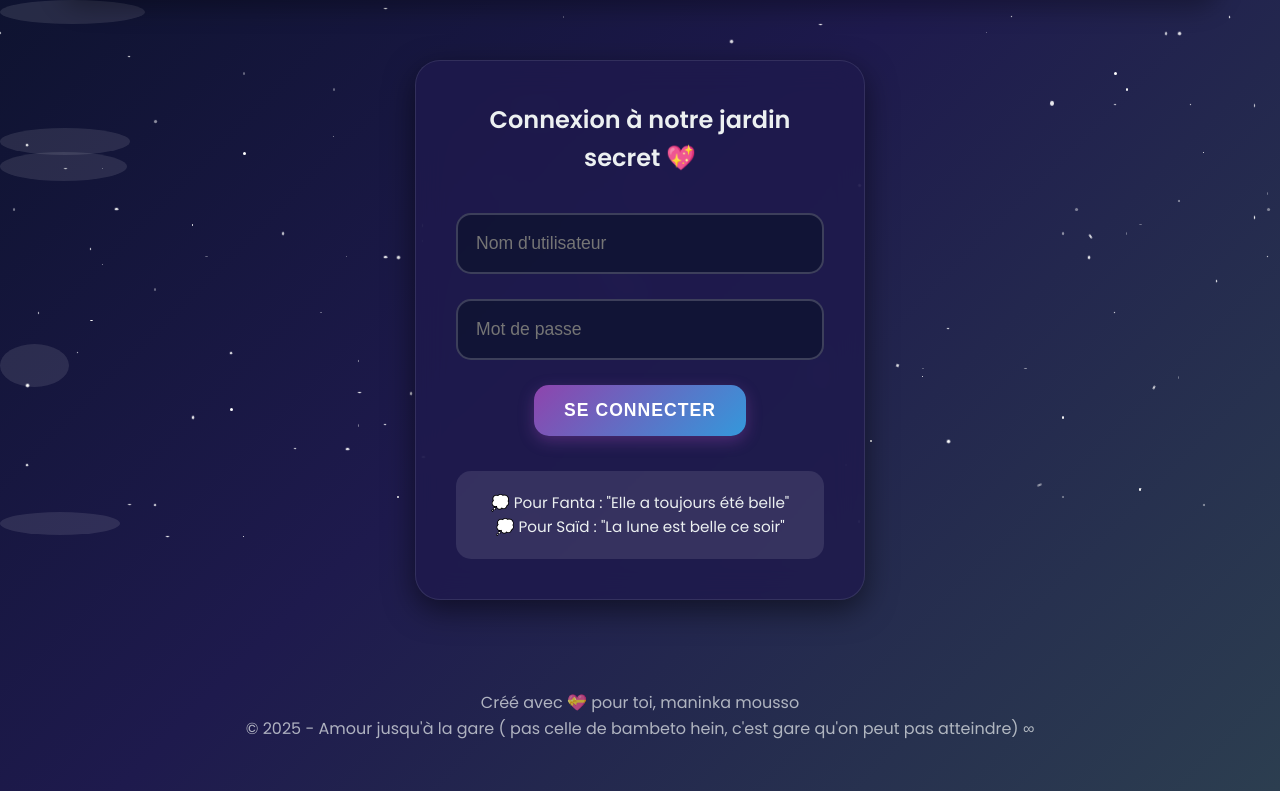
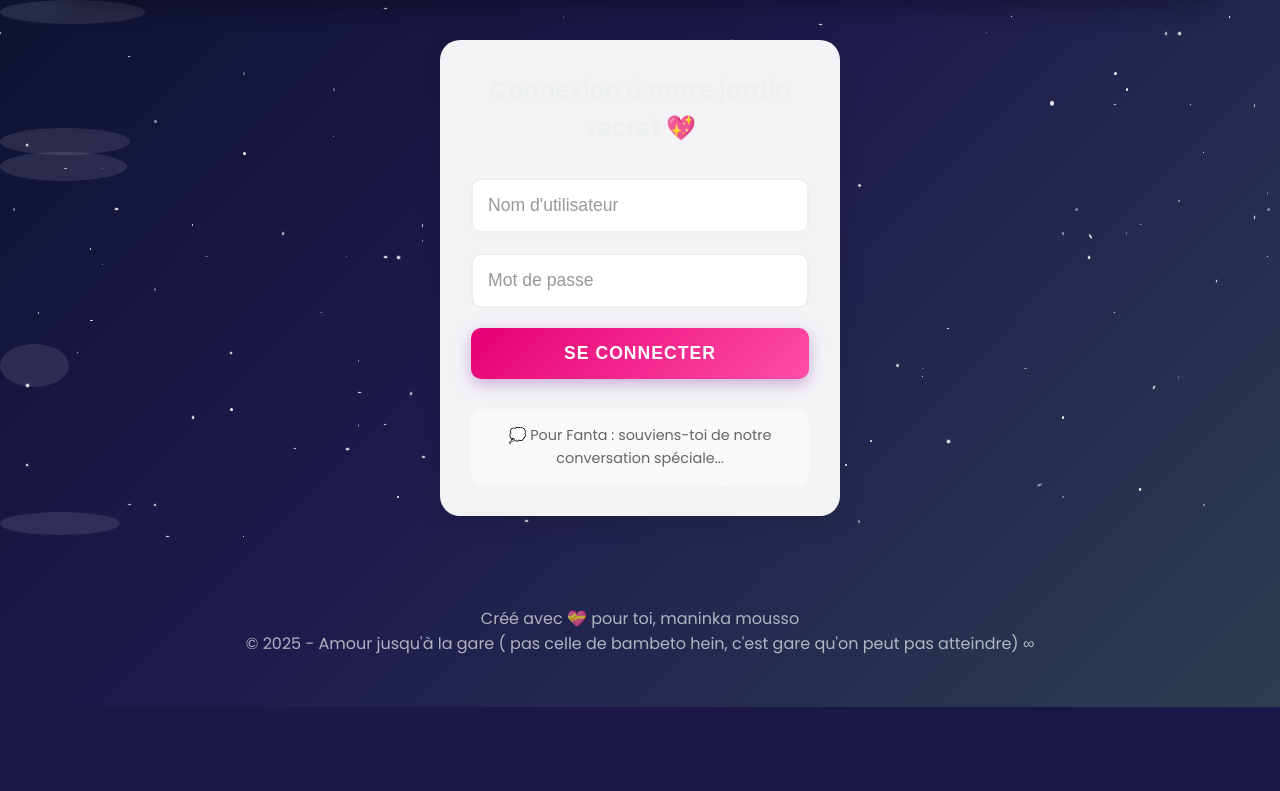
Before and after one commit to Mohamed88said/Cisse_Fanta, a Flask app: page /login in a window 1280 px wide. Shown: the part 256-1047 px from the top of the page. After the commit the page ends 963 px from the top, so only its background shows below. Run offline with Flask 3, Linux system fonts and the light colour scheme.

Commit message:
Updated app.py

```diff
--- a/app.py
+++ b/app.py
@@ -147,13 +147,13 @@ def init_db():
         conn.execute('''
             INSERT INTO users (username, password_hash, favorite_color)
             VALUES (?, ?, ?)
-        ''', ('fanta', generate_password_hash('Elle a toujours été belle'), '#ffdde1'))
+        ''', ('fanta', generate_password_hash('maninka'), '#ffdde1'))
 
     if 'said' not in existing_usernames:
         conn.execute('''
             INSERT INTO users (username, password_hash, favorite_color)
             VALUES (?, ?, ?)
-        ''', ('said', generate_password_hash('La lune est belle ce soir'), '#e1f5fe'))
+        ''', ('said', generate_password_hash('panda2024'), '#e1f5fe'))
 
     # Ajouter quelques défis par défaut
     existing_challenges = conn.execute('SELECT COUNT(*) as count FROM challenges').fetchone()
--- a/templates/base.html
+++ b/templates/base.html
@@ -4,7 +4,7 @@
     <meta charset="UTF-8">
     <meta name="viewport" content="width=device-width, initial-scale=1.0">
     <title>🌙 Ton Jardin Secret - Fanta tout t'y appartient</title>
-    <link rel="stylesheet" href="{{ url_for('static', filename='style.css') }}">
+    <link rel="stylesheet" href="{{ url_for('static', filename='style.css') }}" type="text/css">
     <link href="https://fonts.googleapis.com/css2?family=Great+Vibes&family=Poppins:wght@300;400;500;600&family=Dancing+Script:wght@400;700&display=swap" rel="stylesheet">
     <link href="https://fonts.googleapis.com/css2?family=Roboto:wght@300;400;500&display=swap" rel="stylesheet">
 </head>
--- a/templates/login.html
+++ b/templates/login.html
@@ -26,7 +26,118 @@
     {% endwith %}
 
     <div class="login-info">
-        <p>💭 Pour Fanta : "Elle a toujours été belle"</p>
-        <p>💭 Pour Saïd : "La lune est belle ce soir"</p>
+        <p>💭 Pour Fanta : souviens-toi de notre conversation spéciale...</p>
     </div>
+</div>
+
+<style>
+/* Gardez uniquement le CSS ici */
+.login-container {
+    max-width: 400px;
+    margin: 40px auto;
+    padding: 30px;
+    background: rgba(255, 255, 255, 0.95);
+    border-radius: 20px;
+    box-shadow: 0 8px 25px rgba(0,0,0,0.1);
+    text-align: center;
+}
+
+.login-form {
+    margin: 30px 0;
+}
+
+.form-group {
+    margin-bottom: 20px;
+}
+
+.form-group input {
+    width: 100%;
+    padding: 15px;
+    border: 2px solid #eee;
+    border-radius: 10px;
+    font-size: 1.1em;
+    transition: all 0.3s ease;
+    background-color: #ffffff;
+    color: #333333; /* Ajout de la couleur de texte */
+}
+
+.form-group input:focus {
+    outline: none;
+    border-color: #e60073;
+    box-shadow: 0 0 0 3px rgba(230, 0, 115, 0.1);
+    color: #333333; /* Assurer la couleur du texte en focus */
+}
+
+.form-group input::placeholder {
+    color: #999999; /* Couleur du texte placeholder */
+}
+
+.hint-box {
+    background: #fff3cd;
+    border: 2px solid #ffc107;
+    border-radius: 10px;
+    padding: 15px;
+    margin: 20px 0;
+    font-size: 1.1em;
+    color: #333333; /* Ajout de la couleur de texte */
+}
+
+.small-hint {
+    font-size: 0.9em;
+    margin-top: 10px;
+    opacity: 0.8;
+    color: #333333; /* Ajout de la couleur de texte */
+}
+
+.login-info {
+    margin-top: 30px;
+    padding: 15px;
+    background: #f8f9fa;
+    border-radius: 10px;
+    font-size: 0.9em;
+    color: #666666;
+}
+
+.flash {
+    padding: 15px;
+    margin: 20px 0;
+    border-radius: 10px;
+    font-weight: bold;
+}
+
+.flash.error {
+    background-color: #ffebee;
+    color: #c62828;
+    border: 2px solid #ef5350;
+}
+
+.flash.success {
+    background-color: #e8f5e9;
+    color: #2e7d32;
+    border: 2px solid #66bb6a;
+}
+
+.flash.info {
+    background-color: #e3f2fd;
+    color: #1565c0;
+    border: 2px solid #42a5f5;
+}
+
+.btn-primary {
+    background: linear-gradient(135deg, #e60073, #ff4da6);
+    color: white;
+    border: none;
+    padding: 15px 30px;
+    border-radius: 10px;
+    font-size: 1.1em;
+    cursor: pointer;
+    transition: all 0.3s ease;
+    width: 100%;
+}
+
+.btn-primary:hover {
+    transform: translateY(-2px);
+    box-shadow: 0 5px 15px rgba(230, 0, 115, 0.3);
+}
+</style>
 {% endblock %}
```
